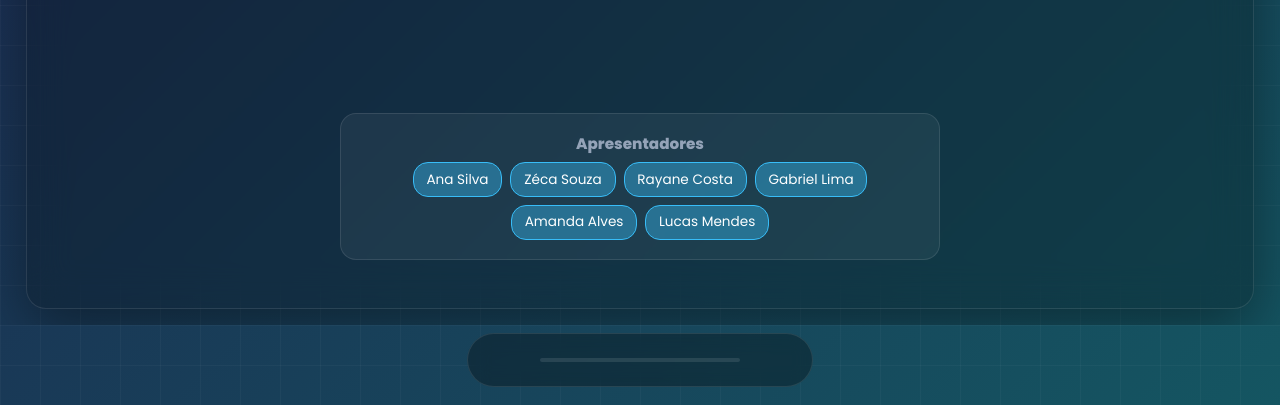
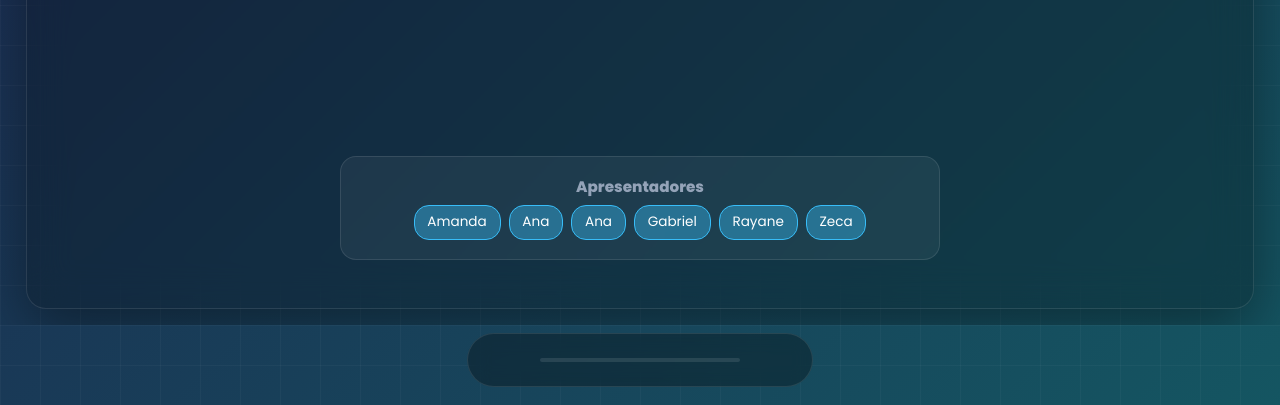
Before and after one commit to Gabriel-Rdrgs/projeto-cadcam, a website: page index.html in a window 1280 px wide. Shown: the part 395-800 px from the top of the page. Drawn offline with Linux system fonts and the light colour scheme; some icons are missing.

Commit message:
Update index.html

```diff
--- a/index.html
+++ b/index.html
@@ -44,12 +44,12 @@
                         <div class="glass-card presenters-card">
                             <p class="presenters-title">Apresentadores</p>
                             <div class="presenters-grid">
-                                <span class="tag">Ana Silva</span>
-                                <span class="tag">Zéca Souza</span>
-                                <span class="tag">Rayane Costa</span>
-                                <span class="tag">Gabriel Lima</span>
-                                <span class="tag">Amanda Alves</span>
-                                <span class="tag">Lucas Mendes</span>
+                                <span class="tag">Amanda </span>
+                                <span class="tag">Ana</span>
+                                <span class="tag">Ana</span>
+                                <span class="tag">Gabriel</span>
+                                <span class="tag">Rayane</span>
+                                <span class="tag">Zeca</span>
                             </div>
                         </div>
                     </div>
```
